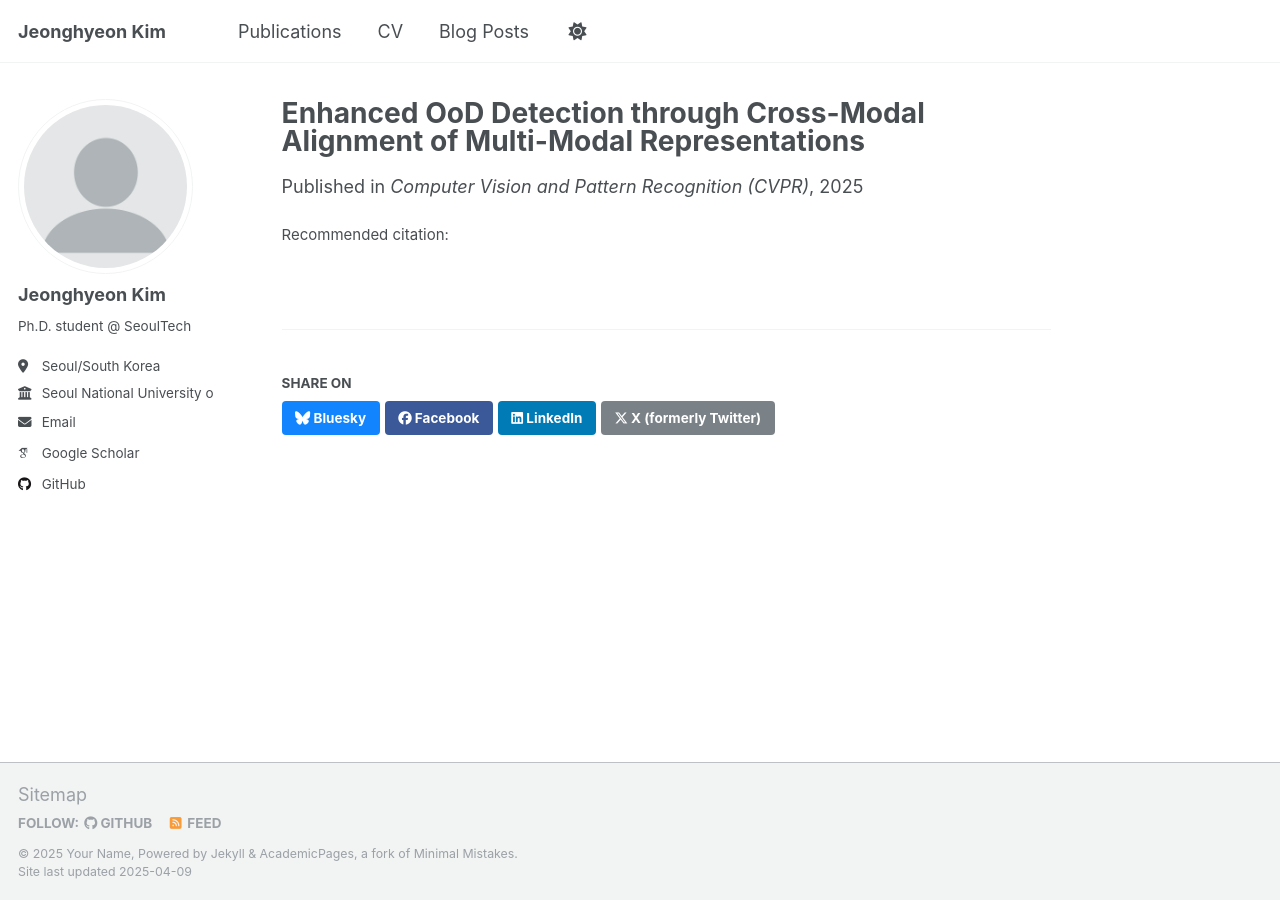
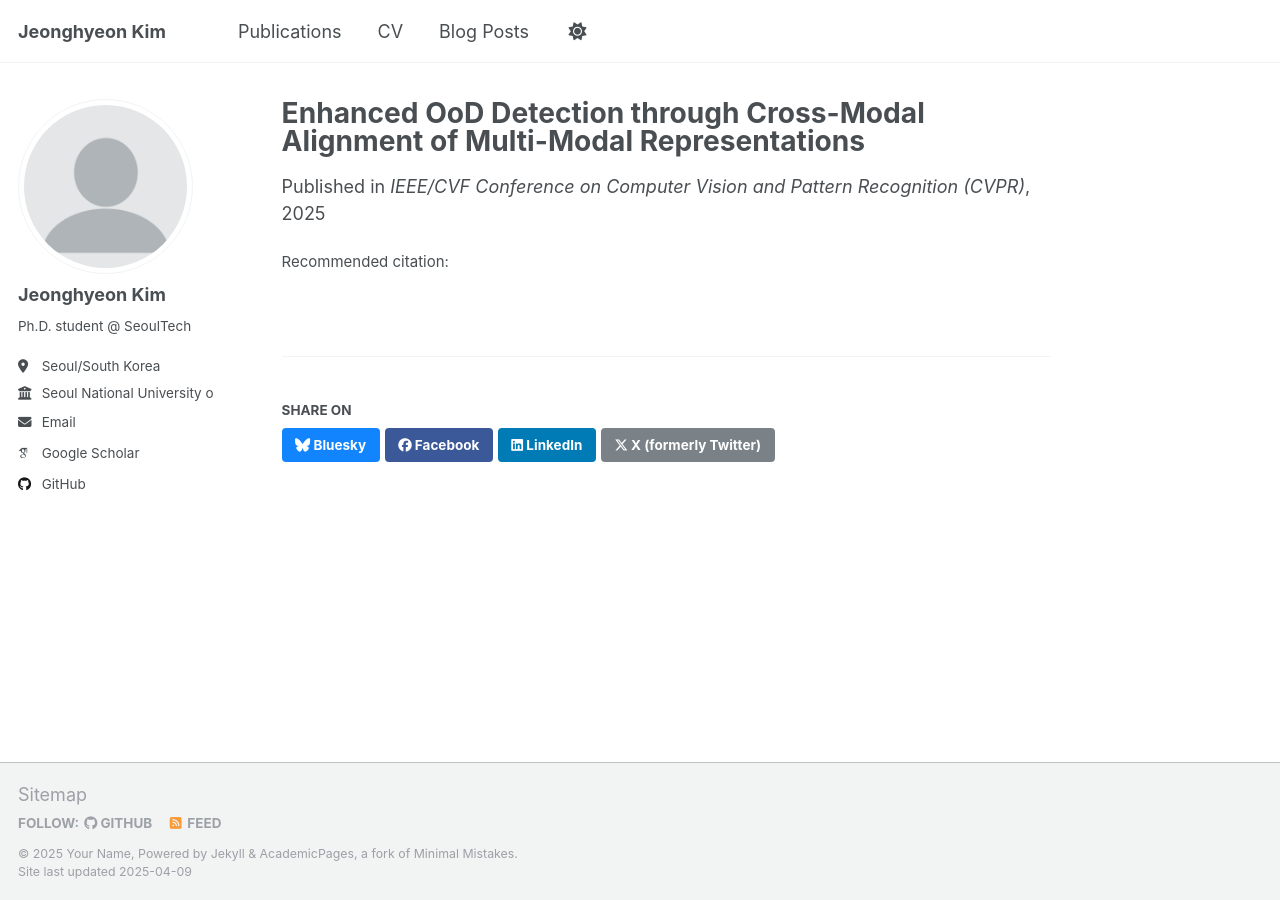
Before and after one commit to ma-kjh/ma-kjh.github.io, a Jekyll site: the page built from _publications/2025-03-24-CMA-OoDD.md, in a window 1280 px wide. Built offline with Jekyll 4.4.1, drawn with Linux system fonts in a browser that asks for light colours; some web fonts are replaced.

Commit message:
Update 2025-03-24-CMA-OoDD.md

```diff
--- a/_publications/2025-03-24-CMA-OoDD.md
+++ b/_publications/2025-03-24-CMA-OoDD.md
@@ -4,9 +4,10 @@ collection: publications
 permalink: /publication/2025-03-24-CMA-OoDD
 excerpt: ""
 date: 2025-03-24
-venue: "Computer Vision and Pattern Recognition (CVPR)"
+venue: "IEEE/CVF Conference on Computer Vision and Pattern Recognition (CVPR)"
 paper: "https://arxiv.org/abs/2503.18817"
 citation: ""
+topic: VLM-OoDD
 authors: "<strong>Jeonghyeon Kim</strong> and Sangheum Hwang"
 image: "images/CMA.png"
 code: "https://github.com/ma-kjh/CMA-OoDD"
```
